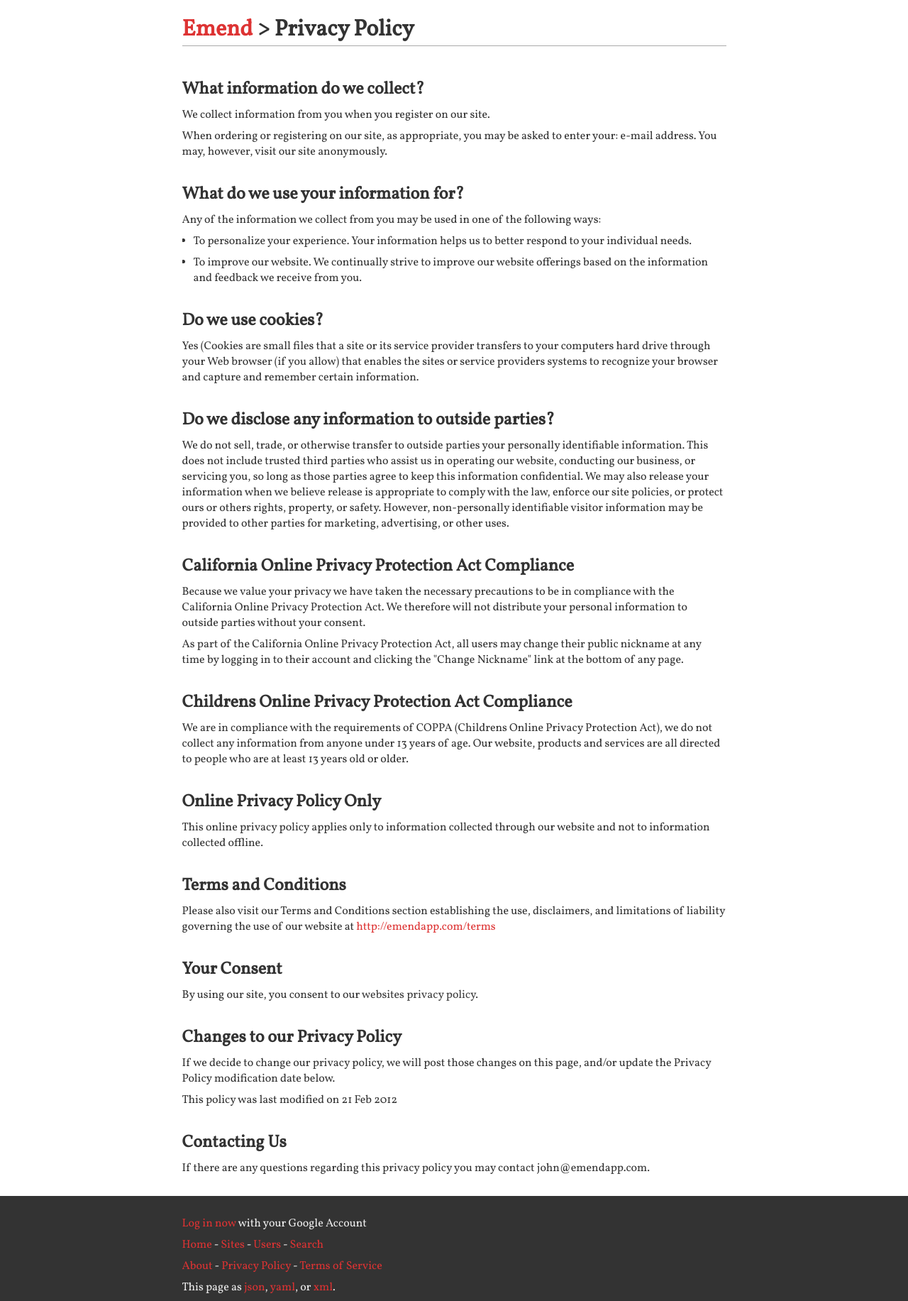
After one commit to tantalor/emend, a Python web app: template app/templates/privacy.html in a window 1280 px wide. The commit adds this page. Shown: the whole page at 71% size. Run offline with Jinja, Linux system fonts and the light colour scheme; the template is opened without the code that fills it, so the values that code supplies are empty; some libraries are stand-ins or nearby versions.

Commit message:
added privacy policy

```diff
--- /dev/null
+++ b/app/handlers/privacy.py
@@ -0,0 +1,2 @@
+def get(handler, response):
+  pass
--- /dev/null
+++ b/app/handlers/terms.py
@@ -0,0 +1,2 @@
+def get(handler, response):
+  pass
--- a/app/routes.yaml
+++ b/app/routes.yaml
@@ -77,6 +77,12 @@
   - /widgets
   - handlers.widgets
 -
+  - /privacy
+  - handlers.privacy
+-
+  - /terms
+  - handlers.terms
+-
   - /sections/diff
   - handlers.sections.diff
 -
--- a/app/templates/base.html
+++ b/app/templates/base.html
@@ -72,16 +72,20 @@
         </div>
         <p>
           <a tabindex="120" href="/">Home</a> -
-          <a tabindex="121" href="/about">About</a> -
-          {% if handler.config().contact.admin %}
-            <a tabindex="126" href="mailto:{{handler.config().contact.admin}}">Contact</a> -
-          {% endif %}
           {% if handler.twitter_credentials.screen_name %}
             <a tabindex="122" href="http://twitter.com/{{handler.twitter_credentials.screen_name}}">Twitter</a> -
           {% endif %}
           <a tabindex="123" href="/sites">Sites</a> -
           <a tabindex="124" href="/users">Users</a> -
           <a tabindex="125" href="/search">Search</a>
+        </p>
+        <p>
+          <a tabindex="131" href="/about">About</a> -
+          {% if handler.config().contact.admin %}
+            <a tabindex="132" href="mailto:{{handler.config().contact.admin}}">Contact</a> -
+          {% endif %}
+          <a tabindex="133" href="/privacy">Privacy Policy</a> -
+          <a tabindex="134" href="/terms">Terms of Service</a>
         </p>
         <p>
           This page as
--- /dev/null
+++ b/app/templates/privacy.html
@@ -0,0 +1,89 @@
+{% extends "base.html" %}
+
+{% block header %}
+  > Privacy Policy
+{% endblock %}
+
+{% block content %}
+  <h2>
+    What information do we collect?
+  </h2>
+  <p>
+    We collect information from you when you register on our site.
+  </p>
+  <p>
+    When ordering or registering on our site, as appropriate, you may be asked to enter your: e-mail address. You may, however, visit our site anonymously.
+  </p>
+  <h2>
+    What do we use your information for?
+  </h2>
+  <p>
+    Any of the information we collect from you may be used in one of the following ways:
+  </p>
+  <ul>
+    <li>To personalize your experience. Your information helps us to better respond to your individual needs.
+    </li>
+    <li>To improve our website. We continually strive to improve our website offerings based on the information and feedback we receive from you.
+    </li>
+  </ul>
+  <h2>
+    Do we use cookies?
+  </h2>
+  <p>
+    Yes (Cookies are small files that a site or its service provider transfers to your computers hard drive through your Web browser (if you allow) that enables the sites or service providers systems to recognize your browser and capture and remember certain information.
+  </p>
+  <h2>
+    Do we disclose any information to outside parties?
+  </h2>
+  <p>
+    We do not sell, trade, or otherwise transfer to outside parties your personally identifiable information. This does not include trusted third parties who assist us in operating our website, conducting our business, or servicing you, so long as those parties agree to keep this information confidential. We may also release your information when we believe release is appropriate to comply with the law, enforce our site policies, or protect ours or others rights, property, or safety. However, non-personally identifiable visitor information may be provided to other parties for marketing, advertising, or other uses.
+  </p>
+  <h2>
+    California Online Privacy Protection Act Compliance
+  </h2>
+  <p>
+    Because we value your privacy we have taken the necessary precautions to be in compliance with the California Online Privacy Protection Act. We therefore will not distribute your personal information to outside parties without your consent.
+  </p>
+  <p>
+    As part of the California Online Privacy Protection Act, all users may change their public nickname at any time by logging in to their account and clicking the "Change Nickname" link at the bottom of any page.
+  </p>
+  <h2>
+    Childrens Online Privacy Protection Act Compliance
+  </h2>
+  <p>
+    We are in compliance with the requirements of COPPA (Childrens Online Privacy Protection Act), we do not collect any information from anyone under 13 years of age. Our website, products and services are all directed to people who are at least 13 years old or older.
+  </p>
+  <h2>
+    Online Privacy Policy Only
+  </h2>
+  <p>
+    This online privacy policy applies only to information collected through our website and not to information collected offline.
+  </p>
+  <h2>
+    Terms and Conditions
+  </h2>
+  <p>
+    Please also visit our Terms and Conditions section establishing the use, disclaimers, and limitations of liability governing the use of our website at <a href="http://emendapp.com/terms">http://emendapp.com/terms</a>
+  </p>
+  <h2>
+    Your Consent
+  </h2>
+  <p>
+    By using our site, you consent to our <a style='text-decoration:none; color:#3C3C3C;' href='http://www.freeprivacypolicy.com/' target='_blank'>websites privacy policy</a>.
+  </p>
+  <h2>
+    Changes to our Privacy Policy
+  </h2>
+  <p>
+    If we decide to change our privacy policy, we will post those changes on this page, and/or update the Privacy Policy modification date below.
+  </p>
+  <p>
+    This policy was last modified on 21 Feb 2012
+  </p>
+  <h2>
+    Contacting Us
+  </h2>
+  <p>
+    If there are any questions regarding this privacy policy you may contact john@emendapp.com.
+  </p>
+{% endblock %}
```
Also changed, not shown: app/templates/terms.html (added, +9 -0 lines).
